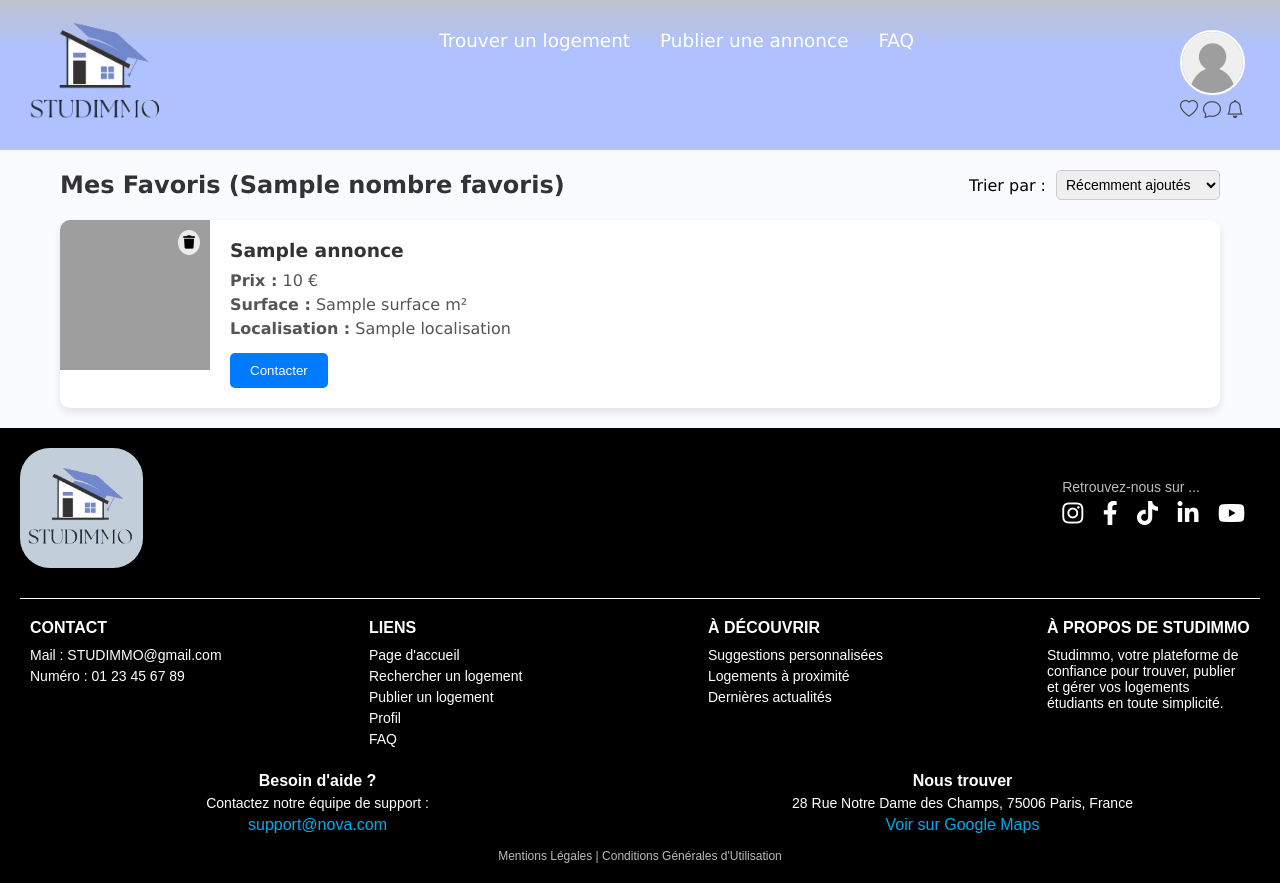
After one commit to JiamingCa/Studimmo, a PHP site: template app/view/pages/favoris.php in a window 1280 px wide. The commit adds this page. Run offline with PHP 8.4, Linux system fonts and the light colour scheme; the template is opened without the code that fills it: most values are stand-ins (such as "Sample title", 1, 10 or a date in 2020); grey boxes are pictures that could not be loaded.

Commit message:
ajout favoris

```diff
--- /dev/null
+++ b/app/view/asset/css/favoris.css
@@ -0,0 +1,117 @@
+body {
+    font-family: Arial, sans-serif;
+    margin: 0;
+    padding: 0;
+    background-color: #f9fbff;
+}
+
+.favoris-container {
+    padding: 20px;
+    max-width: 1200px;
+    margin: auto;
+}
+
+.header-favoris {
+    display: flex;
+    justify-content: space-between;
+    align-items: center;
+    margin-bottom: 20px;
+}
+
+.header-favoris h1 {
+    font-size: 24px;
+    color: #333;
+}
+
+.tri-options {
+    display: flex;
+    align-items: center;
+    gap: 10px;
+}
+
+.tri-options select {
+    padding: 5px;
+    font-size: 14px;
+    border: 1px solid #ccc;
+    border-radius: 5px;
+}
+
+.liste-favoris {
+    display: flex;
+    flex-direction: column;
+    gap: 20px;
+}
+
+.annonce {
+    display: flex;
+    background: white;
+    box-shadow: 0 4px 8px rgba(0, 0, 0, 0.1);
+    border-radius: 10px;
+    overflow: hidden;
+    transition: transform 0.3s ease;
+}
+
+.annonce:hover {
+    transform: translateY(-5px);
+}
+
+.annonce-image {
+    position: relative;
+    width: 150px;
+    height: 150px;
+    flex-shrink: 0;
+}
+
+.annonce-image img {
+    width: 100%;
+    height: 100%;
+    object-fit: cover;
+}
+
+.supprimer-favori {
+    position: absolute;
+    top: 10px;
+    right: 10px;
+    background: rgba(255, 255, 255, 0.8);
+    border: none;
+    border-radius: 50%;
+    padding: 5px;
+    cursor: pointer;
+    transition: background 0.3s ease;
+}
+
+.supprimer-favori:hover {
+    background: rgba(255, 0, 0, 0.8);
+    color: white;
+}
+
+.annonce-details {
+    padding: 20px;
+    flex: 1;
+}
+
+.annonce-details h3 {
+    margin: 0 0 10px;
+    color: #333;
+}
+
+.annonce-details p {
+    margin: 5px 0;
+    color: #555;
+}
+
+.btn-contacter {
+    display: inline-block;
+    padding: 10px 20px;
+    margin-top: 10px;
+    background-color: #007bff;
+    color: white;
+    border: none;
+    border-radius: 5px;
+    cursor: pointer;
+    transition: background 0.3s ease;
+}
+
+.btn-contacter:hover {
+    background-color: #0056b3;
+}
--- /dev/null
+++ b/app/view/pages/favoris.php
@@ -0,0 +1,73 @@
+<!DOCTYPE html>
+<html lang="fr">
+<head>
+    <meta charset="UTF-8">
+    <meta name="viewport" content="width=device-width, initial-scale=1.0">
+    <title>Mes Favoris</title>
+    <link rel="stylesheet" href="app/view/asset/css/favoris.css">
+    <link rel="stylesheet" href="app/view/asset/css/footer.css">
+    <link rel="stylesheet" href="app/view/asset/css/header.css">
+    <link rel="stylesheet" href="https://cdnjs.cloudflare.com/ajax/libs/font-awesome/5.15.4/css/all.min.css">
+    <link rel="stylesheet" href="https://cdnjs.cloudflare.com/ajax/libs/bootstrap-icons/1.10.5/font/bootstrap-icons.min.css">
+</head>
+<body>
+    <?php include 'app/view/templates/header.php'; ?>
+    <div class="favoris-container">
+        <div class="header-favoris">
+            <h1>Mes Favoris (<?= $nombreFavoris ?>)</h1>
+            <div class="tri-options">
+                <label for="tri">Trier par :</label>
+                <select id="tri" name="tri" onchange="trierFavoris(this.value)">
+                    <option value="recent" <?= $tri === 'recent' ? 'selected' : '' ?>>Récemment ajoutés</option>
+                    <option value="prix-asc" <?= $tri === 'prix-asc' ? 'selected' : '' ?>>Prix croissant</option>
+                    <option value="prix-desc" <?= $tri === 'prix-desc' ? 'selected' : '' ?>>Prix décroissant</option>
+                    <option value="surface-asc" <?= $tri === 'surface-asc' ? 'selected' : '' ?>>Surface croissante</option>
+                    <option value="surface-desc" <?= $tri === 'surface-desc' ? 'selected' : '' ?>>Surface décroissante</option>
+                </select>
+            </div>
+        </div>
+
+        <div class="liste-favoris">
+            <?php if (!empty($annonces)): ?>
+                <?php foreach ($annonces as $annonce): ?>
+                    <div class="annonce">
+                        <div class="annonce-image">
+                            <img src="<?= htmlspecialchars($annonce['path']) ?>" alt="Photo de l'annonce">
+                            <button class="supprimer-favori" onclick="supprimerFavori(<?= $annonce['id_annonce'] ?>)">
+                                <i class="fas fa-trash"></i>
+                            </button>
+                        </div>
+                        <div class="annonce-details">
+                            <h3><?= htmlspecialchars($annonce['titre']) ?></h3>
+                            <p><strong>Prix :</strong> <?= htmlspecialchars($annonce['prix']) ?> €</p>
+                            <p><strong>Surface :</strong> <?= htmlspecialchars($annonce['surface']) ?> m²</p>
+                            <p><strong>Localisation :</strong> <?= htmlspecialchars($annonce['localisation']) ?></p>
+                            <button class="btn-contacter">Contacter</button>
+                        </div>
+                    </div>
+                <?php endforeach; ?>
+            <?php else: ?>
+                <p>Aucune annonce trouvée dans vos favoris.</p>
+            <?php endif; ?>
+        </div>
+
+        <div class="pagination">
+            <!-- Pagination logic here -->
+        </div>
+    </div>
+
+    <script>
+        function trierFavoris(valeurTri) {
+            window.location.href = `index.php?page=favoris&tri=${valeurTri}`;
+        }
+
+        function supprimerFavori(idAnnonce) {
+            if (confirm('Voulez-vous vraiment supprimer cet favori ?')) {
+                window.location.href = `index.php?page=supprimerFavori&id_annonce=${idAnnonce}`;
+            }
+        }
+    </script>
+
+    <?php include 'app/view/templates/footer.php'; ?>
+</body>
+</html>
--- a/index.php
+++ b/index.php
@@ -27,6 +27,12 @@ switch ($page) {
         $controller->afficherMonEspace($userId);
         break;
 
+    case 'favoris':
+        require_once 'app/controllers/FavorisController.php';
+        $controller = new FavorisController($pdo);
+        $controller->afficherFavoris($userId);
+        break;
+
     case 'tb_bord':
         require_once 'app/controllers/DashboardController.php';
         $controller = new DashboardController($pdo);
```
Also changed, not shown: app/controllers/FavorisController.php (added, +34 -0 lines), app/model/FavorisModel.php (added, +33 -0 lines), app/view/asset/css/mon_espace.css (+7 -0 lines), app/view/asset/css/tb_bord.css (+137 -28 lines), app/view/asset/js/tb_bord.js (added, +32 -0 lines), app/view/pages/mon_espace.php (+6 -6 lines), app/view/pages/tb_bord.php (+15 -12 lines).
